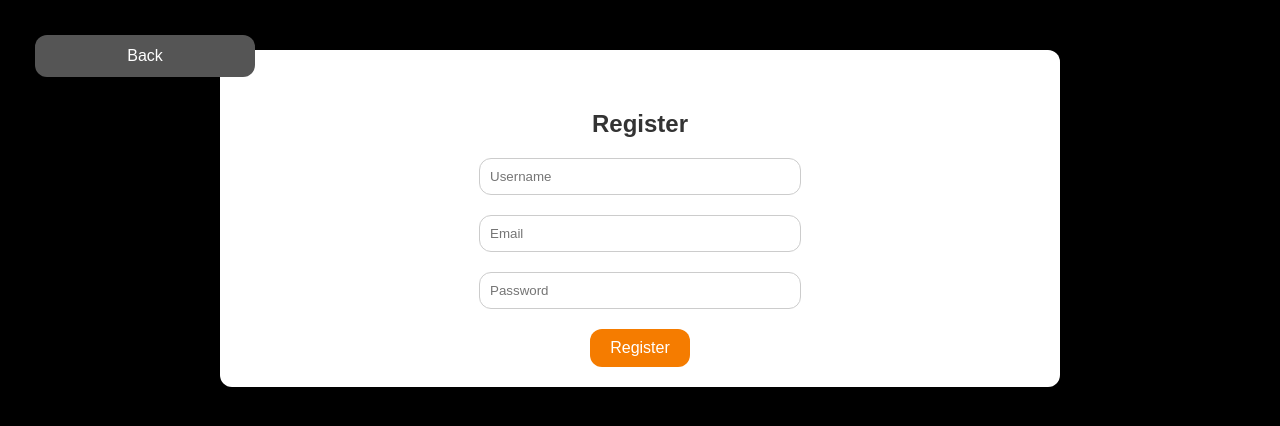
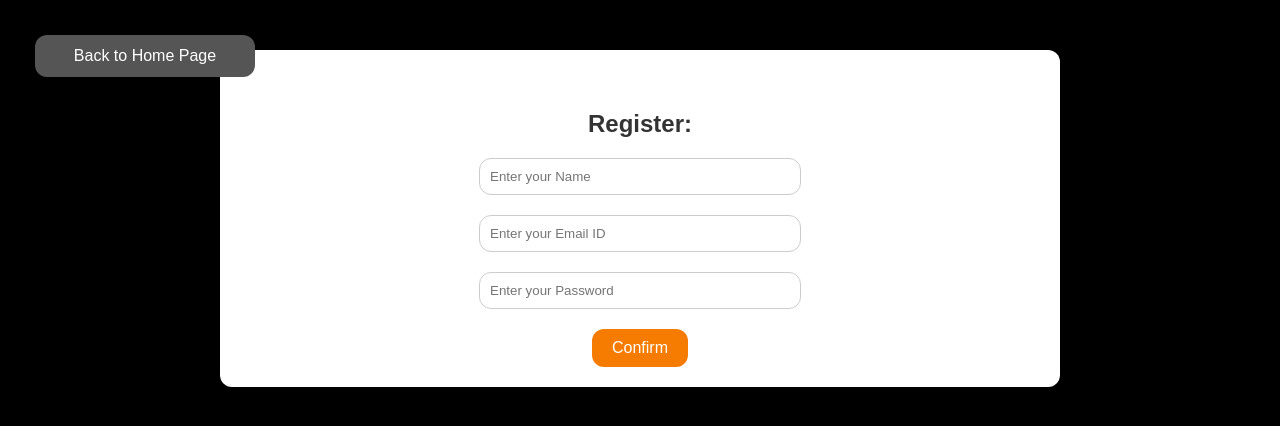
Before and after one commit to suhaas-pedapati/Grocery-Management-System-CSE412, a React (Create React App) app in the folder MealPlanner/frontend/: page /register in a window 1280 px wide. Shown: the top 426 px of the page. Built offline with nearby package versions, Linux system fonts and the light colour scheme.

Commit message:
Update RegisterForm.js

```diff
--- a/MealPlanner/frontend/src/components/RegisterForm.js
+++ b/MealPlanner/frontend/src/components/RegisterForm.js
@@ -36,17 +36,17 @@ const RegisterForm = () => {
         <div className="center-content">
             {/* Back Button in Top Left */}
             <div className="back-button-container">
-                <button className="back-button" onClick={() => navigate('/')}>Back</button>
+                <button className="back-button" onClick={() => navigate('/')}>Back to Home Page</button>
             </div>
 
             <form onSubmit={onSubmit}>
-                <h2>Register</h2>
+                <h2>Register:</h2>
                 <input
                     type="text"
                     name="username"
                     value={username}
                     onChange={onChange}
-                    placeholder="Username"
+                    placeholder="Enter your Name"
                     required
                 />
                 <input
@@ -54,7 +54,7 @@ const RegisterForm = () => {
                     name="email"
                     value={email}
                     onChange={onChange}
-                    placeholder="Email"
+                    placeholder="Enter your Email ID"
                     required
                 />
                 <input
@@ -62,10 +62,10 @@ const RegisterForm = () => {
                     name="password"
                     value={password}
                     onChange={onChange}
-                    placeholder="Password"
+                    placeholder="Enter your Password"
                     required
                 />
-                <button type="submit">Register</button>
+                <button type="submit">Confirm</button>
             </form>
         </div>
     );
```
